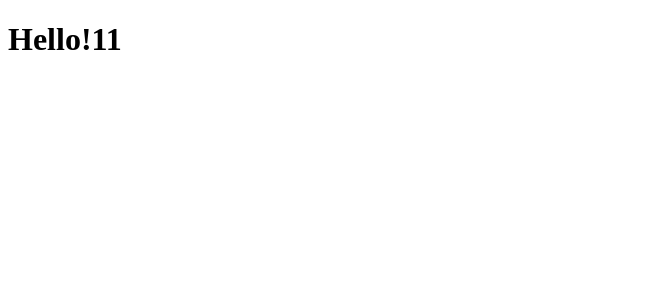
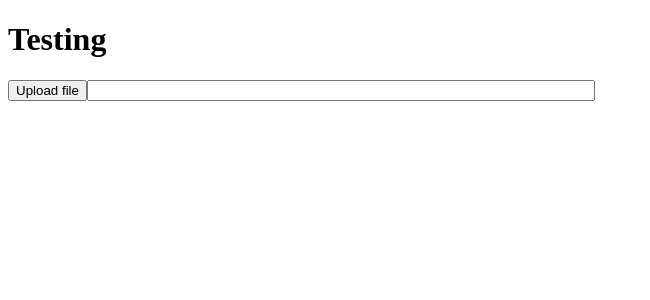
Before and after one commit to oslabs-beta/Jugglr, a React app: page / in a window 1280 px wide. Shown: the top 300 px of the page, without its empty margins (0-650 px from the left). Built offline with nearby package versions, Linux system fonts and the light colour scheme.

Commit message:
ts-setup seems good

```diff
--- a/babel.config.json
+++ b/babel.config.json
@@ -1 +1,4 @@
-{  "presets": ["@babel/preset-env", "@babel/preset-react"],  "plugins": ["@babel/plugin-transform-runtime"]}
+{
+  "presets": ["@babel/preset-env", "@babel/preset-react"],
+  "plugins": ["@babel/plugin-transform-runtime"]
+}
--- a/index.html
+++ b/index.html
@@ -1,17 +1,12 @@
 <!DOCTYPE html>
 <html lang="en">
-<head>
-    <meta charset="UTF-8">
+  <head>
+    <meta charset="UTF-8" />
+    <title>Testing</title>
+  </head>
 
-    <title>Testing</title>
-</head>
-<body>
-<div id="root">
-
-
-
-</div>
-</body>
-<script src="./build/app.js"></script>
-
+  <body>
+    <div id="root"></div>
+  </body>
+  <script src="./build/app.js"></script>
 </html>
--- a/src/App.tsx
+++ b/src/App.tsx
@@ -1,8 +1,27 @@
-import React from 'react';
+import { useState } from 'react';
 
-function App() {
-    const num: number = 11;
-  return <h1>Hello!{num}</h1>;
-}
+const App = () => {
+  const [path, setPath] = useState('');
+
+  const handleClick = async () => {
+    const response = await electron.openFile();
+    console.log("Electron's Response:", response);
+    setPath(response);
+    console.log('New Path:', path);
+  };
+
+  return (
+    <>
+      <h1>Testing</h1>
+      <button onClick={ handleClick }>Upload file</button>
+      <input
+        type="text"
+        style={{ width: '500px' }}
+        value={`${ path }`}
+        readOnly
+      />
+    </>
+  );
+};
 
 export default App;
--- /dev/null
+++ b/types.d.ts
@@ -0,0 +1,3 @@
+declare namespace electron {
+  function openFile(): Promise<string>;
+}
```
Also changed, not shown: main.ts (+27 -5 lines), preload.ts (added, +12 -0 lines), 2 other files (tests, documents, lock files or other folders).
